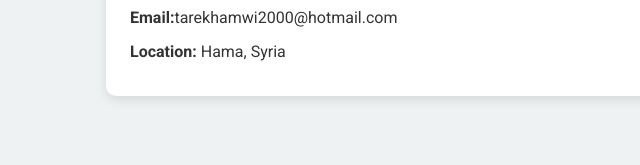
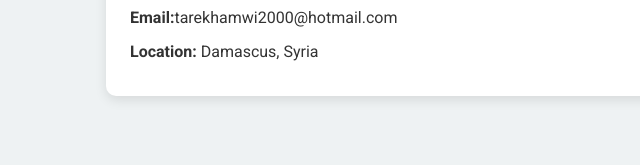
Before and after one commit to Tare-h/altarek, a plain HTML site: page index.html in a window 1280 px wide. Shown: the part 2400-2565 px from the top of the page, 176-816 px from the left. Drawn offline with Linux system fonts and the light colour scheme.

Commit message:
Update index.html

```diff
--- a/index.html
+++ b/index.html
@@ -238,7 +238,7 @@
       <h2>Contact Information</h2>
       <p><strong>Phone:</strong> +963994398415</p>
       <p><strong>Email:</strong>tarekhamwi2000@hotmail.com</p>
-      <p><strong>Location:</strong> Hama, Syria</p>
+      <p><strong>Location:</strong> Damascus, Syria</p>
     </section>
   </main>
   <footer>
```
